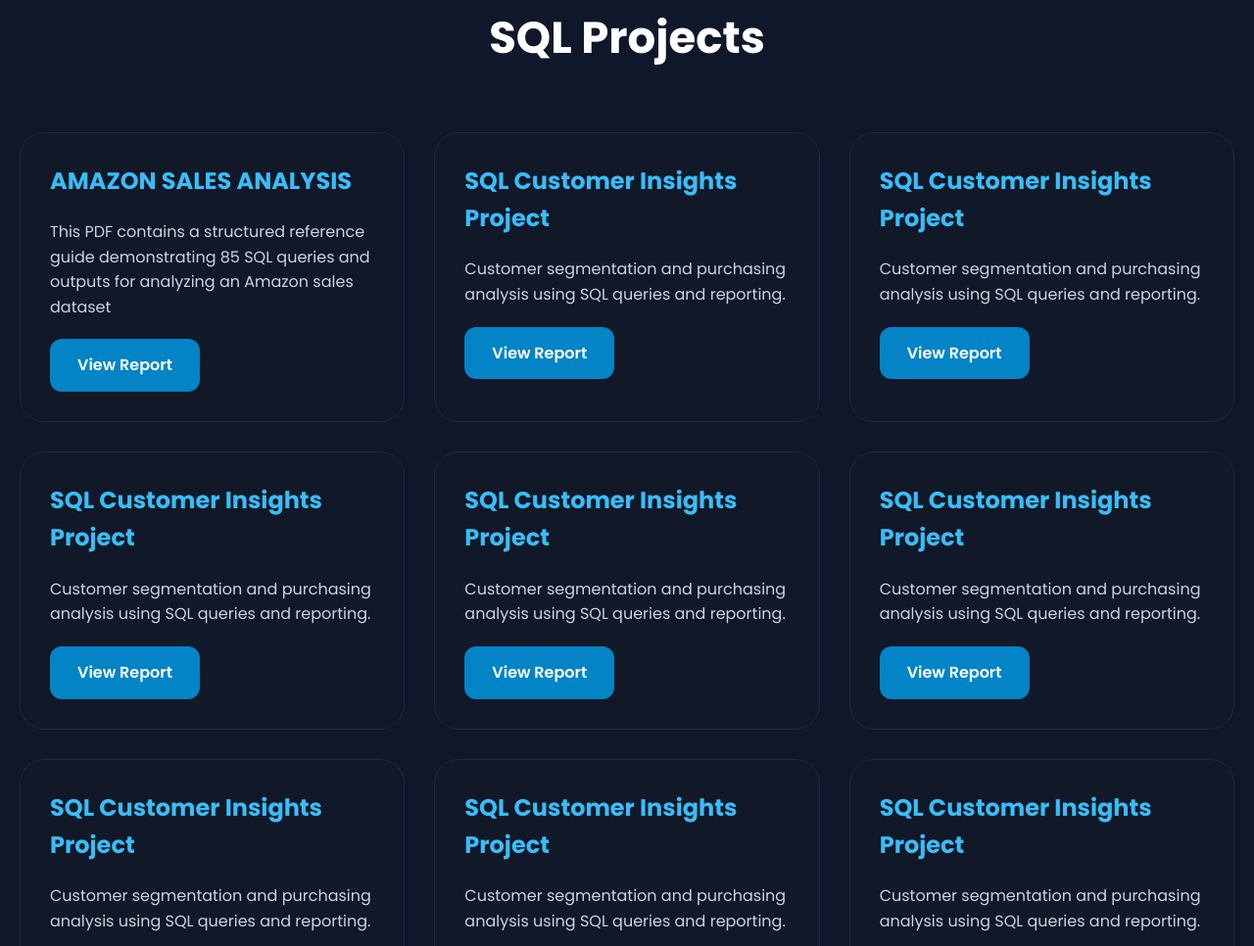
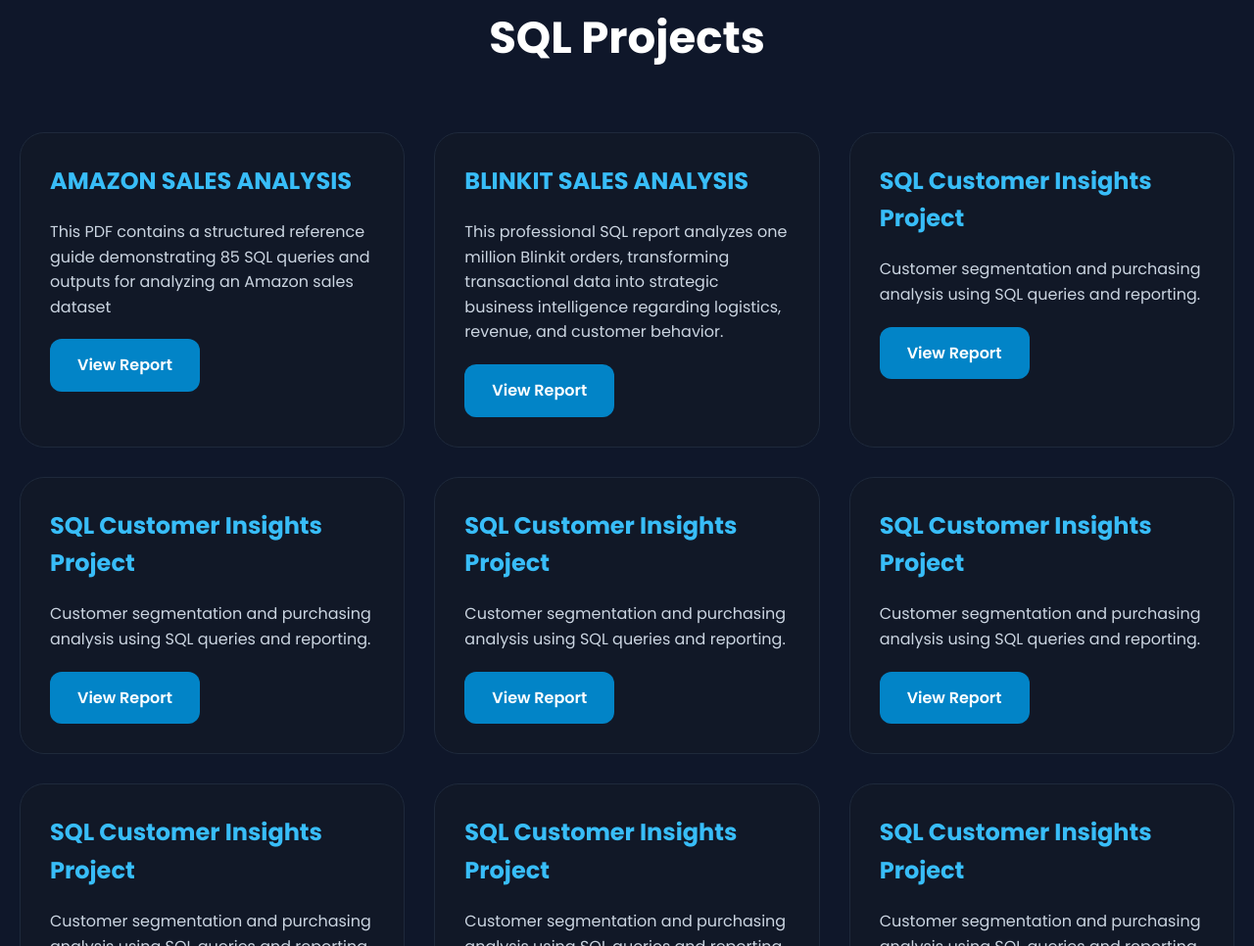
Before and after one commit to Uha17/Uha17.github.io, a plain HTML site: page index.html in a window 1280 px wide. Shown: the part 9025-9991 px from the top of the page at 98% size. Drawn offline with Linux system fonts and the light colour scheme.

Commit message:
Update index.html

```diff
--- a/index.html
+++ b/index.html
@@ -1014,13 +1014,13 @@
 
 <div class="project-card">
 
-<h3>SQL Customer Insights Project</h3>
+<h3>BLINKIT SALES ANALYSIS</h3>
 
 <p>
-Customer segmentation and purchasing analysis using SQL queries and reporting.
+This professional SQL report analyzes one million Blinkit orders, transforming transactional data into strategic business intelligence regarding logistics, revenue, and customer behavior.
 </p>
 
-<a href="reports/sql_project2.pdf"
+<a href="blinkit_sales.pdf"
 target="_blank"
 class="btn btn-primary">
 View Report
```
